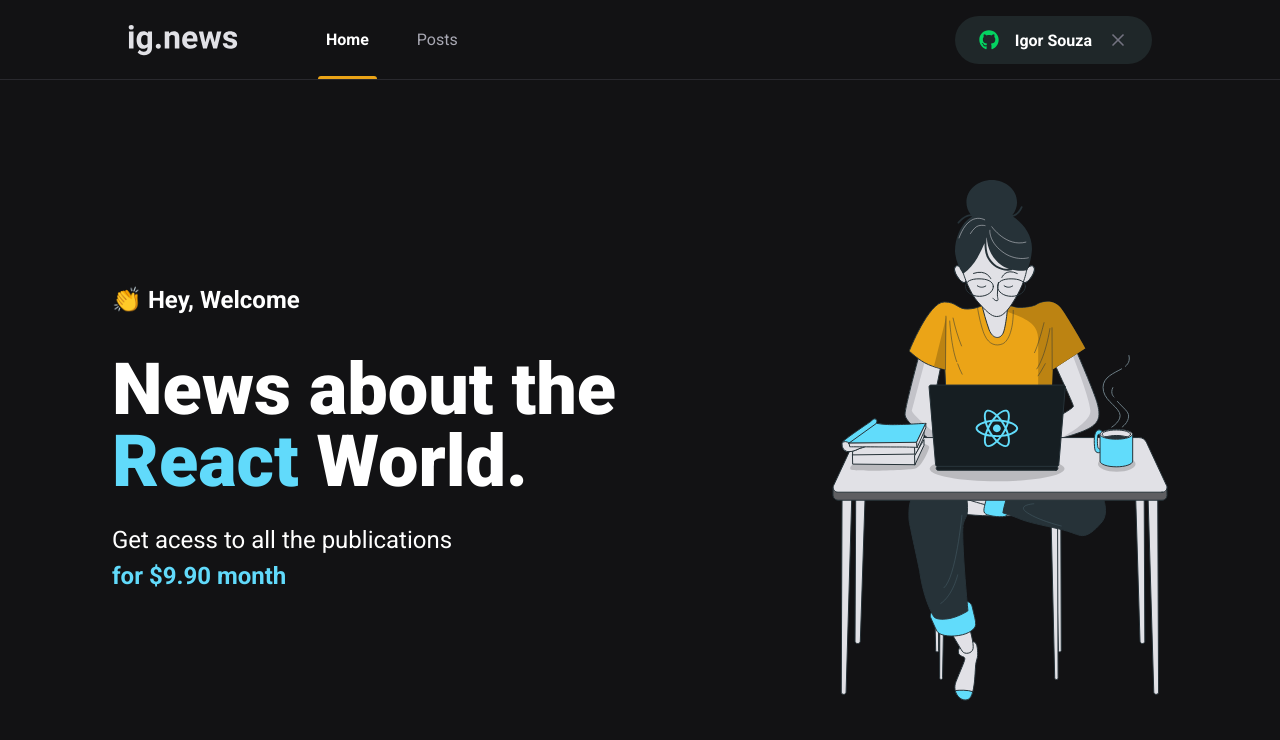
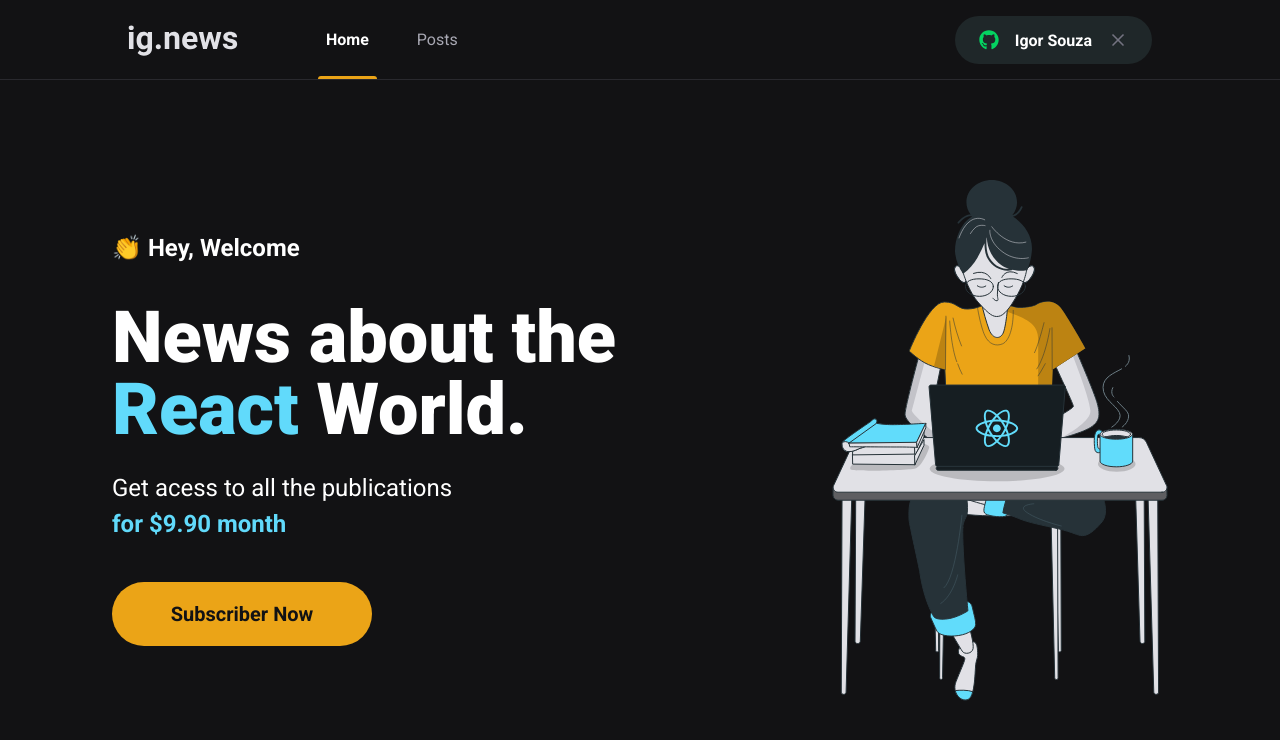
Before and after one commit to Igorsouza1/News, a Next.js app: page / in a window 1280 px wide. Shown: the top 740 px of the page. Built offline with nearby package versions, Linux system fonts and the light colour scheme.

Commit message:
button component

```diff
--- a/src/components/Header/styles.module.scss
+++ b/src/components/Header/styles.module.scss
@@ -5,12 +5,12 @@
 
 .headerContent{
     max-width: 1120px;
-    // height: 5rem;
+    height: 5rem;
     margin: 0 auto;
     padding: 0 3rem;
 
     display: flex;
-    text-align: center;
+    align-items: center;
 
     nav{
         margin-left: 5rem;
@@ -54,6 +54,5 @@
 
     button {
         margin-left: auto;
-        margin-top: 1rem;
     }
 }
--- /dev/null
+++ b/src/components/SubscriberButton/index.tsx
@@ -0,0 +1,12 @@
+import styles from './styles.module.scss'
+
+export function SubscriberButton() {
+    return(
+        <button
+            type="button"
+            className={styles.SubscriberButton}
+        >
+            Subscriber Now
+        </button>
+    )
+}
--- /dev/null
+++ b/src/components/SubscriberButton/styles.module.scss
@@ -0,0 +1,20 @@
+.SubscriberButton{
+    height: 4rem;
+    width: 260px;
+    border: 0;
+    border-radius: 2rem;
+    background: var(--yellow-500);
+    color: var(--gray-900);
+    font-size:1.25rem;
+    font-weight: bold;
+
+    display: flex;
+    align-items: center;
+    justify-content: center;
+
+    transition: filter 0.3s;
+
+    &:hover{
+        filter: brightness(0.8);
+    }
+}
--- a/src/pages/home.module.scss
+++ b/src/pages/home.module.scss
@@ -39,4 +39,8 @@
             font-weight:bold;
         }
     }
+
+    button{
+        margin-top: 2.5rem;
+    }
 }
--- a/src/pages/index.tsx
+++ b/src/pages/index.tsx
@@ -1,4 +1,5 @@
 import  Head  from 'next/head'
+import { SubscriberButton } from '../components/SubscriberButton'
 
 import styles from './home.module.scss'
 
@@ -16,6 +17,7 @@
           Get acess to all the publications <br />
           <span>for $9.90 month</span>
         </p>
+        <SubscriberButton />
       </section>
 
       <img src="/images/avatar.svg" alt="girl coding" />
```
